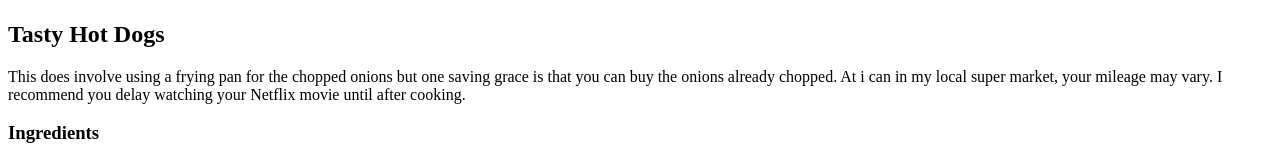
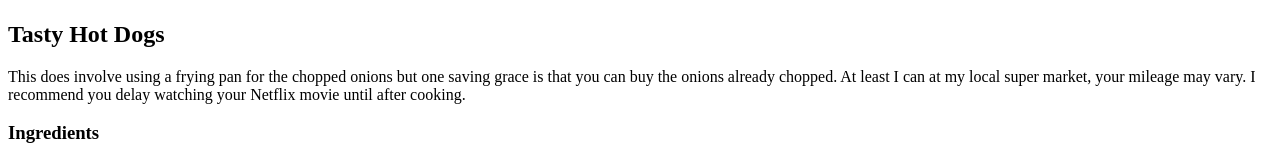
Before and after one commit to richee-w/odin-recipes, a plain HTML site: page recipes/hotdog.html in a window 1280 px wide. Shown: the part 535-693 px from the top of the page. Drawn offline with Linux system fonts and the light colour scheme.

Commit message:
correct grammar and spelling in hot dogs recipe page

```diff
--- a/recipes/hotdog.html
+++ b/recipes/hotdog.html
@@ -14,10 +14,8 @@
     <img src="../img/hot-dog.jpg" alt="Hot dog">
     <h2>Tasty Hot Dogs</h2>
     <p>This does involve using a frying pan for the chopped onions but one saving grace is that you can buy the
-        onions
-        already chopped. At i can in my local super market, your mileage may vary. I recommend you delay
-        watching your
-        Netflix movie until after cooking.</p>
+        onions already chopped. At least I can at my local super market, your mileage may vary. I recommend you delay
+        watching your Netflix movie until after cooking.</p>
     <h3>Ingredients</h3>
     <ul>
         <li>Hot dog sausages</li>
```
